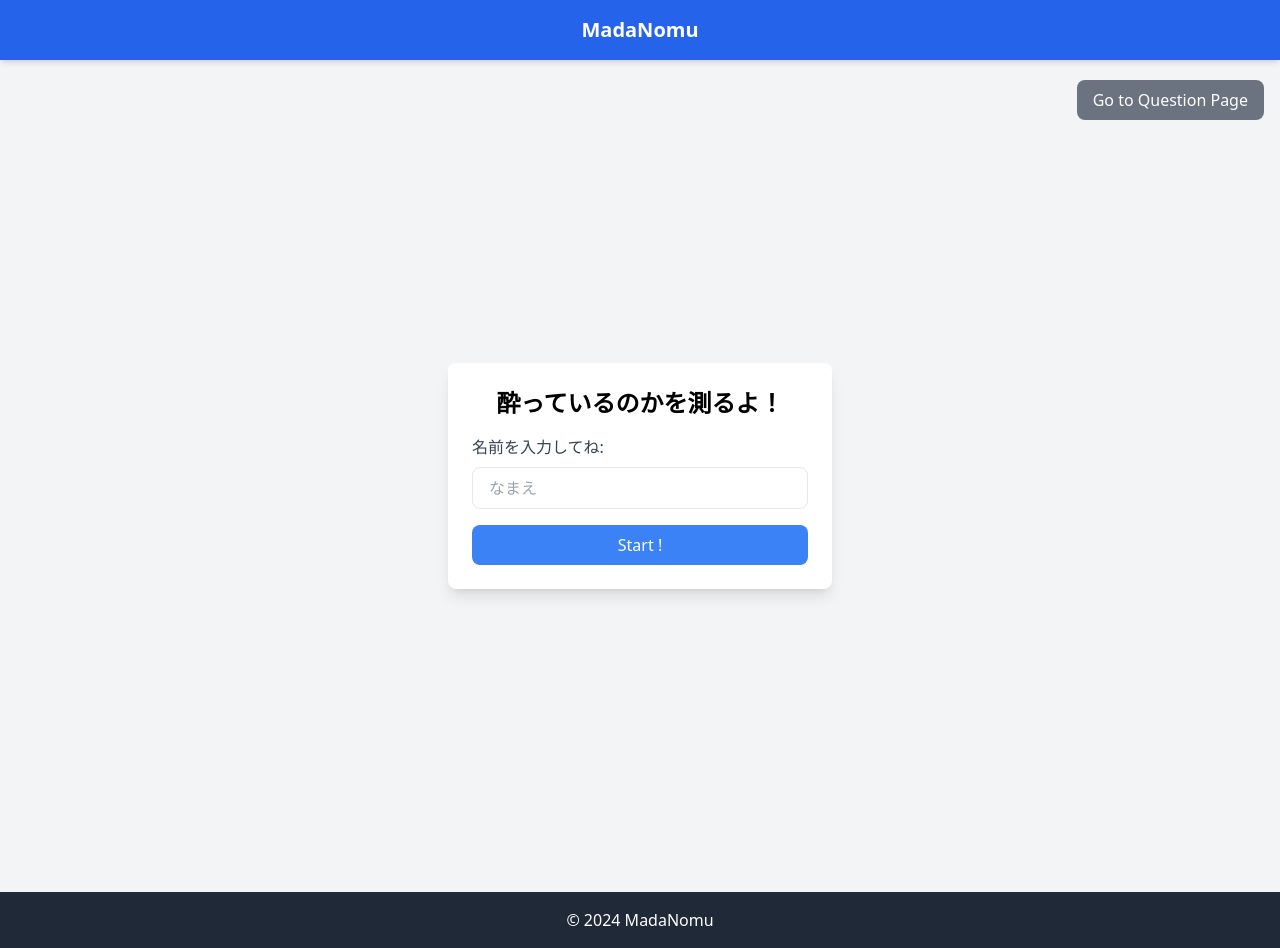
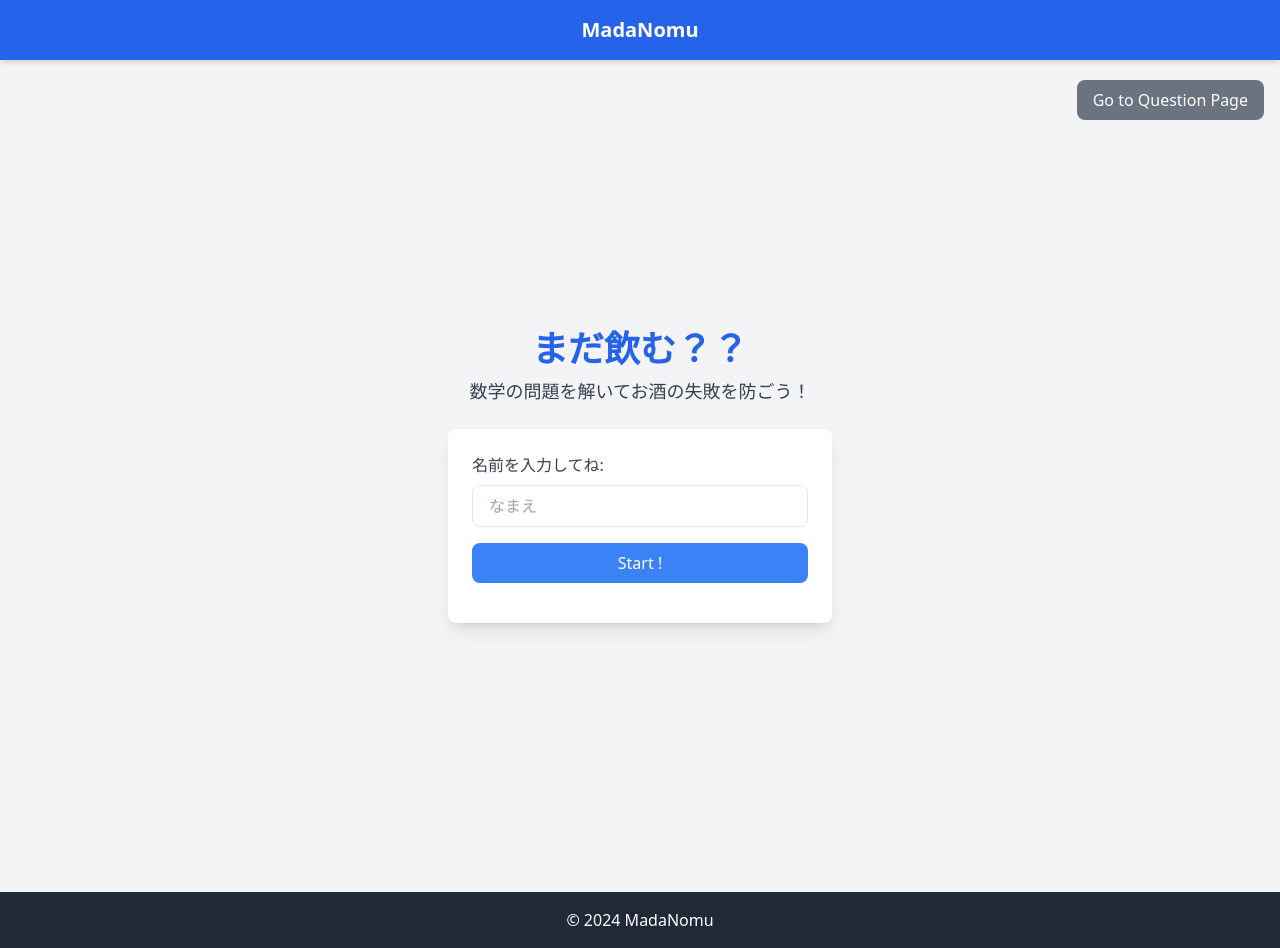
Before and after one commit to rabbit-313/MadaNomu, a React (Create React App) app in the folder client/madanomu/: page / in a window 1280 px wide. Built offline with nearby package versions, Linux system fonts and the light colour scheme.

Commit message:
change ui 2

```diff
--- a/client/madanomu/src/components/home.jsx
+++ b/client/madanomu/src/components/home.jsx
@@ -44,7 +44,7 @@ const App = () => {
   };
 
   return (
-    <div className="flex items-center justify-center h-screen bg-gray-100">
+    <div className="flex flex-col items-center justify-center h-screen bg-gray-100">
       <button
         type="button"
         onClick={handleNavigateAddQuestion}
@@ -52,11 +52,16 @@ const App = () => {
       >
         Go to Question Page
       </button>
+      <div className="text-center mb-6">
+        <h1 className="text-4xl font-extrabold text-blue-600 mb-2">まだ飲む？？</h1>
+        <p className="text-lg text-gray-700">
+          数学の問題を解いてお酒の失敗を防ごう！
+        </p>
+      </div>
       <form
         onSubmit={handleSubmit}
         className="bg-white p-6 rounded-lg shadow-lg max-w-sm w-full"
       >
-        <h1 className="text-2xl font-bold text-center mb-4">酔っているのかを測るよ！</h1>
         <div className="mb-4">
           <label htmlFor="name" className="block text-gray-700 font-medium mb-2">
             名前を入力してね:
@@ -73,7 +78,7 @@ const App = () => {
         </div>
         <button
           type="submit"
-          className="w-full bg-blue-500 text-white py-2 rounded-lg hover:bg-blue-600 transition duration-200"
+          className="w-full bg-blue-500 text-white py-2 mb-4 rounded-lg hover:bg-blue-600 transition duration-200"
         >
           Start !
         </button>
--- a/client/madanomu/src/components/results.jsx
+++ b/client/madanomu/src/components/results.jsx
@@ -33,7 +33,7 @@ const Results = () => {
   return (
     <div className="flex items-center justify-center min-h-screen bg-gray-100">
       <div className="p-6 max-w-lg w-full bg-white rounded-lg shadow-md text-center">
-        <h1 className="text-2xl font-bold mb-4">Result</h1>
+        <h1 className="text-2xl font-bold mb-4">結果発表！</h1>
         <p className="text-lg text-gray-700 mb-4">あなたの正解数は: {correct}/10 です</p>
         <p className="text-md text-gray-600 italic">{getMessage()}</p>
         <div className="mt-6 space-x-4">
```
Also changed, not shown: 1 other file (tests, documents, lock files or other folders).
